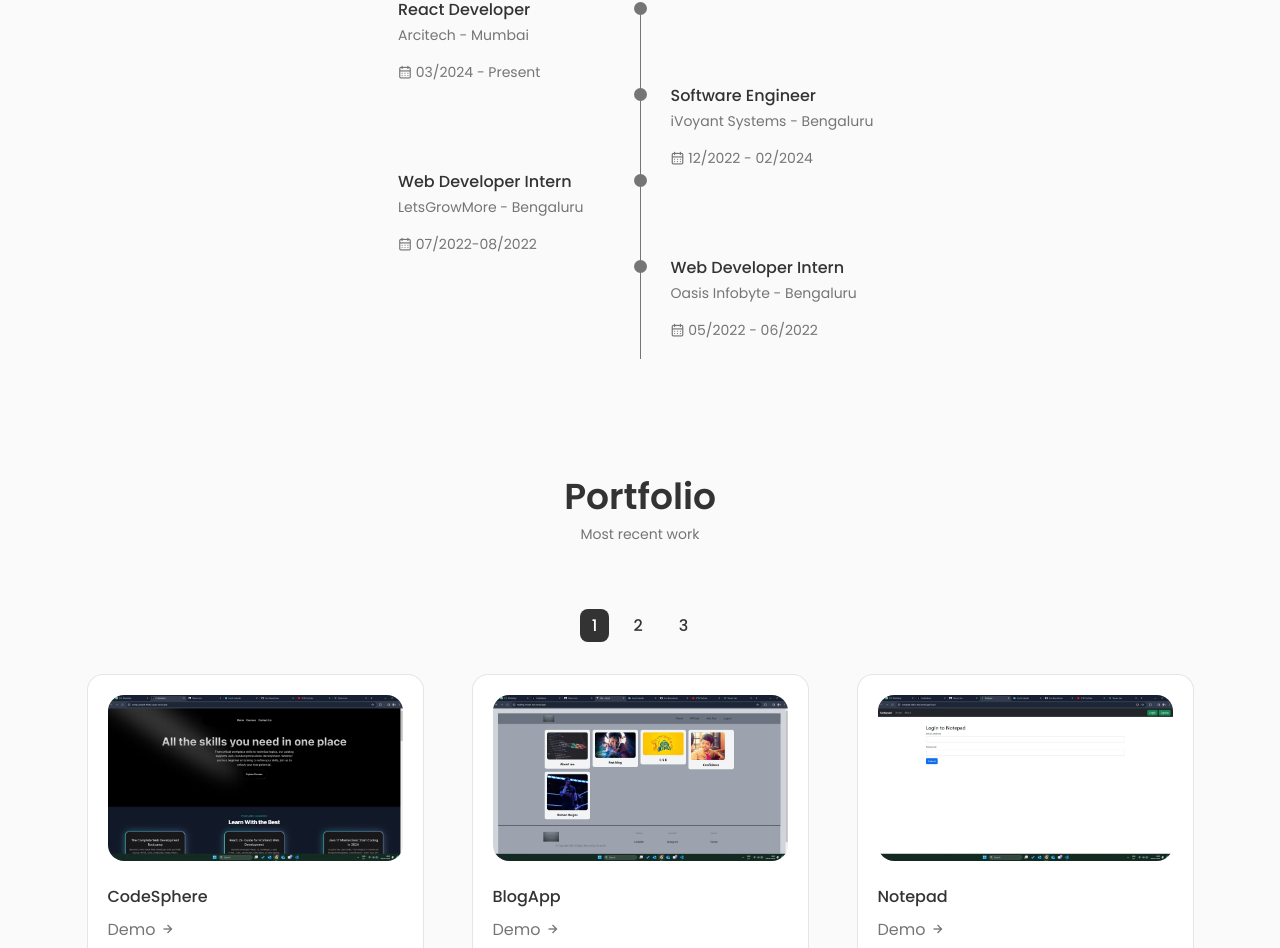
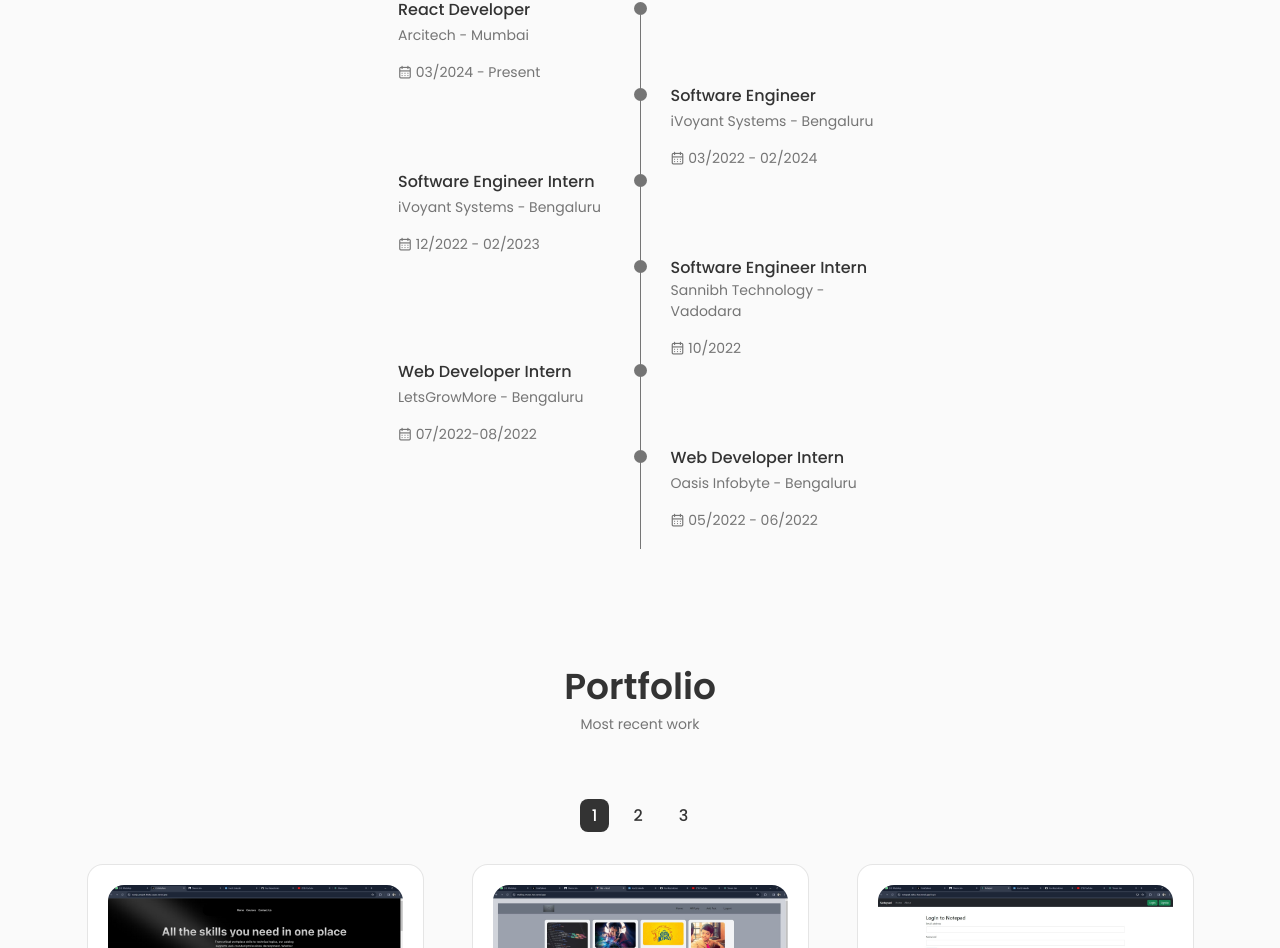
Before and after one commit to Shivamjain2204/Portfolio, a React (Create React App) app: page / in a window 1280 px wide. Shown: the part 2245-3193 px from the top of the page. Built offline with nearby package versions, Linux system fonts and the light colour scheme.

Commit message:
Quslification updated

```diff
--- a/src/components/qualification/Qualification.jsx
+++ b/src/components/qualification/Qualification.jsx
@@ -73,14 +73,29 @@
                             <h3 className="qualification__title">Software Engineer</h3>
                             <span className="qualification__subtitle">iVoyant Systems - Bengaluru</span>
                             <div className="qualification__calendar">
-                                <i className="uil uil-calendar-alt"></i> 12/2022 - 02/2024
+                                <i className="uil uil-calendar-alt"></i> 03/2022 - 02/2024
                             </div>
                         </div>
 
 
                     </div>
 
-                    {/* <div className="qualification__data">
+                    <div className="qualification__data">
+                        <div>
+                            <h3 className="qualification__title">Software Engineer Intern</h3>
+                            <span className="qualification__subtitle">iVoyant Systems - Bengaluru</span>
+                            <div className="qualification__calendar">
+                                <i className="uil uil-calendar-alt"></i> 12/2022 - 02/2023
+                            </div>
+                        </div>
+
+                        <div>
+                            <span className="qualification__rounder"></span>
+                            <span className="qualification__line"></span>
+                        </div>
+                    </div>
+
+                    <div className="qualification__data">
 
                         <div>
 
@@ -100,7 +115,7 @@
                         </div>
 
 
-                    </div> */}
+                    </div>
 
                     <div className="qualification__data">
                         <div>
```
